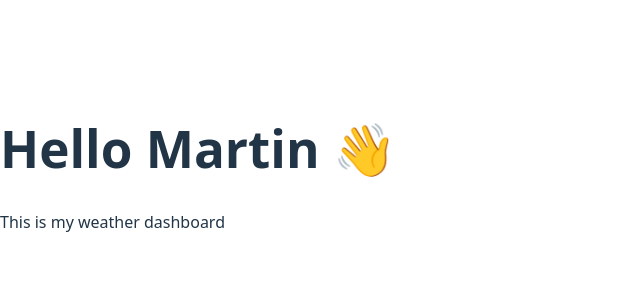
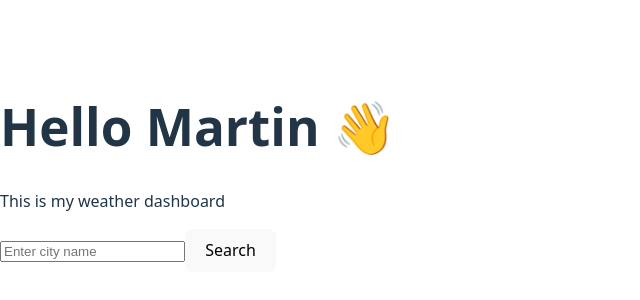
Before and after one commit to Martinikimi/alx-capstone-weather-dashboard, a React (Vite) app: page / in a window 1280 px wide. Shown: the part 232-532 px from the top of the page, without its empty margins (0-640 px from the left). Built offline with nearby package versions, Linux system fonts and the light colour scheme.

Commit message:
feat: implement SearchBar component with state and form handling; display typed city in App

```diff
--- a/src/App.jsx
+++ b/src/App.jsx
@@ -1,11 +1,30 @@
+import { useState } from "react"
+import SearchBar from "./components/search/SearchBar"
+
 function App() {
+  const [searchedCity, setSearchedCity] = useState("")
+
+  // This function receives the city name from SearchBar
+  const handleSearch = (city) => {
+    setSearchedCity(city) // store it in state
+  }
+
   return (
-    <div>
-      <h1>Hello Martin 👋</h1>
-      <p>This is my weather dashboard</p>
+    <div className="p-4 max-w-md mx-auto">
+      <h1 className="text-2xl font-bold mb-2">Hello Martin 👋</h1>
+      <p className="mb-4">This is my weather dashboard</p>
+
+      {/* SearchBar component */}
+      <SearchBar onSearch={handleSearch} />
+
+      {/* Show what the user typed */}
+      {searchedCity && (
+        <p className="mt-4 text-lg">
+          You searched for: <strong>{searchedCity}</strong>
+        </p>
+      )}
     </div>
   )
-
 }
 
 export default App
--- /dev/null
+++ b/src/components/search/SearchBar.jsx
@@ -0,0 +1,29 @@
+import { useState } from "react"
+
+function SearchBar({ onSearch }) {
+  const [city, setCity] = useState("") // state to store what user types
+
+  const handleSubmit = (e) => {
+    e.preventDefault() // prevent page refresh
+    if (!city) return
+    onSearch(city) // call parent function with city name
+    setCity("") // clear input
+  }
+
+  return (
+    <form onSubmit={handleSubmit} className="flex gap-2">
+      <input
+        type="text"
+        placeholder="Enter city name"
+        value={city}              // controlled input
+        onChange={(e) => setCity(e.target.value)} // update state on typing
+        className="border p-2 rounded"
+      />
+      <button type="submit" className="bg-blue-500 text-white p-2 rounded">
+        Search
+      </button>
+    </form>
+  )
+}
+
+export default SearchBar
```
